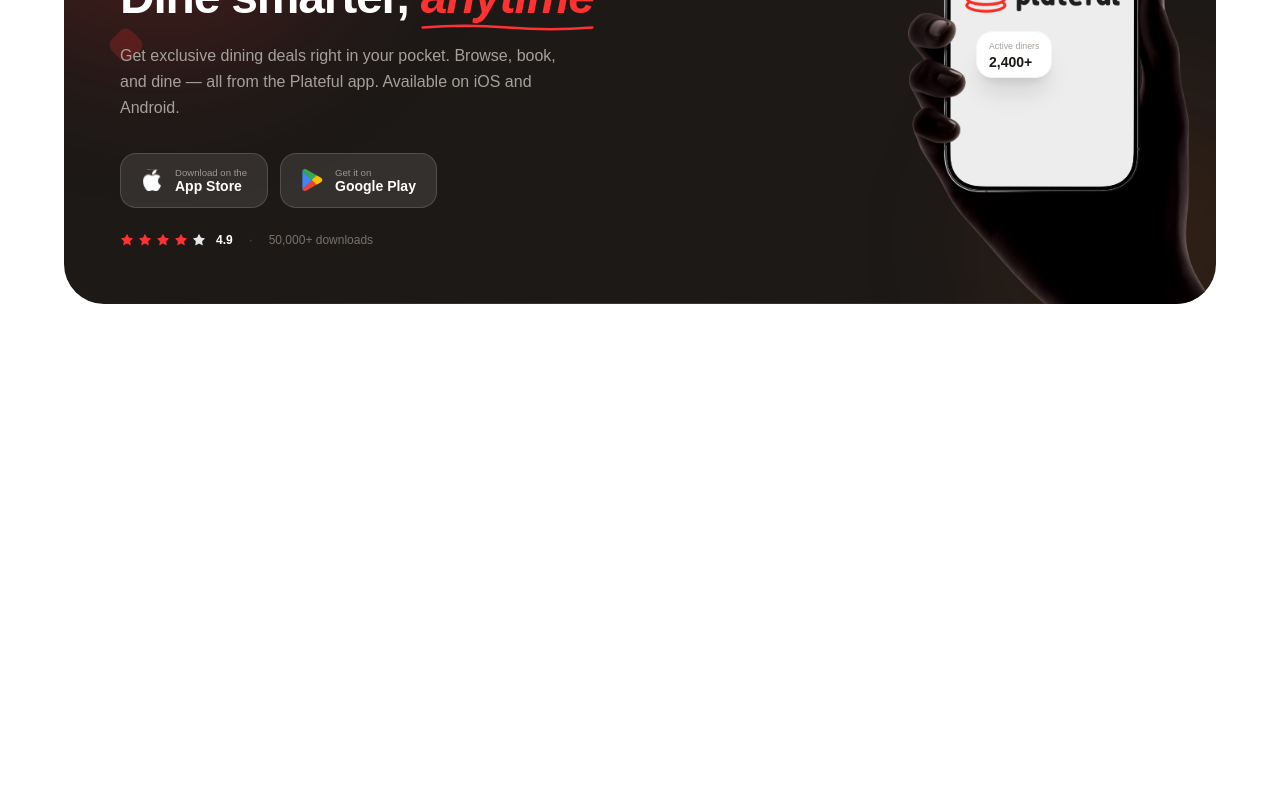
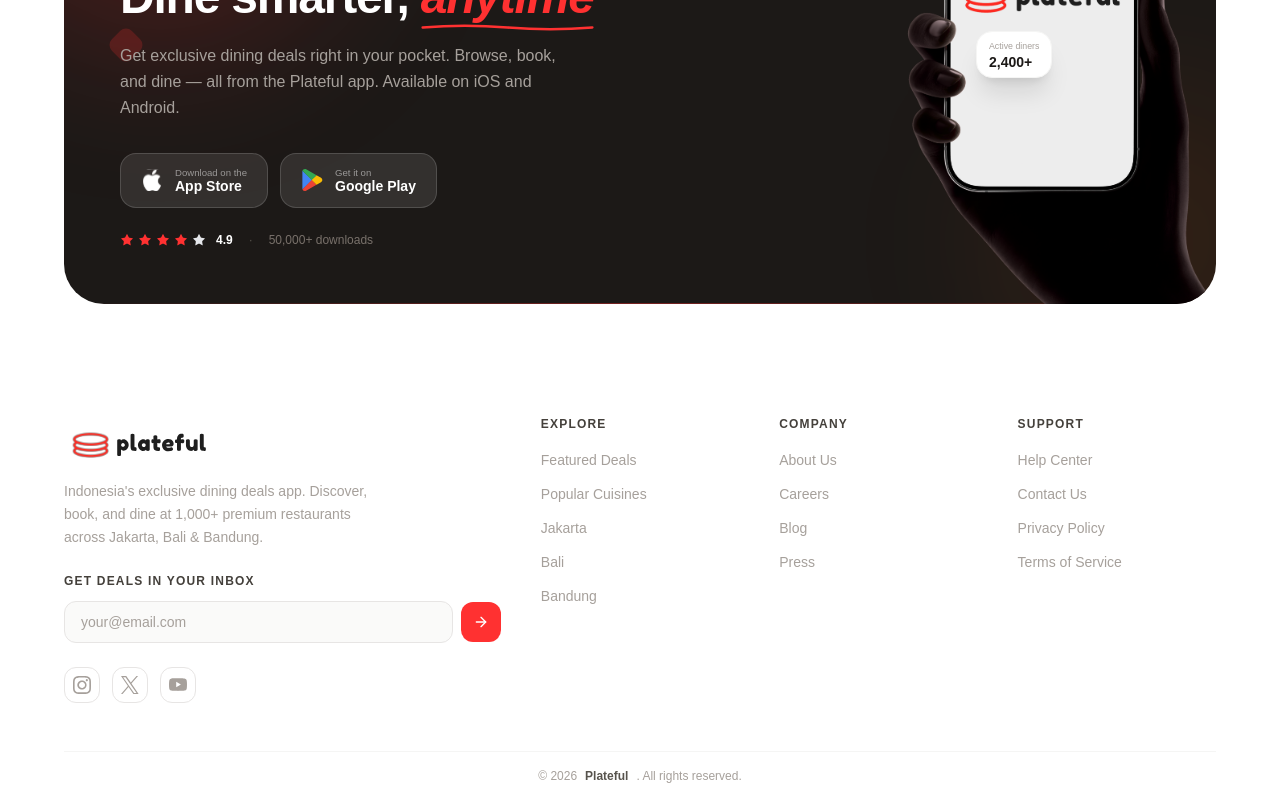
Before and after one commit to hanifakbari/plateful, a Next.js app: page / in a window 1280 px wide. Shown: the part 7238-8038 px from the top of the page. Before the commit the page ends 7598 px from the top, so only its background shows below. Built offline with nearby package versions, Linux system fonts and the light colour scheme.

Commit message:
feat(organisms): add Footer

```diff
--- a/src/app/page.tsx
+++ b/src/app/page.tsx
@@ -1,6 +1,7 @@
 import {
   AppDownload,
   FeaturedDeals,
+  Footer,
   Hero,
   HowItWorks,
   PopularCuisines,
@@ -18,6 +19,7 @@ export default function Home() {
       <PopularCuisines />
       <Testimonials />
       <AppDownload />
+      <Footer />
     </main>
   );
 }
--- /dev/null
+++ b/src/components/organisms/Footer/index.tsx
@@ -0,0 +1,158 @@
+"use client";
+
+import Link from "next/link";
+import Image from "next/image";
+import { ArrowRight } from "lucide-react";
+import { Assets } from "@/assets";
+
+const links = [
+  {
+    heading: "Explore",
+    items: [
+      { label: "Featured Deals", href: "#featured-deals" },
+      { label: "Popular Cuisines", href: "#popular-cuisines" },
+      { label: "Jakarta", href: "/city/jakarta" },
+      { label: "Bali", href: "/city/bali" },
+      { label: "Bandung", href: "/city/bandung" },
+    ],
+  },
+  {
+    heading: "Company",
+    items: [
+      { label: "About Us", href: "# " },
+      { label: "Careers", href: "# " },
+      { label: "Blog", href: "# " },
+      { label: "Press", href: "# " },
+    ],
+  },
+  {
+    heading: "Support",
+    items: [
+      { label: "Help Center", href: "# " },
+      { label: "Contact Us", href: "# " },
+      { label: "Privacy Policy", href: "# " },
+      { label: "Terms of Service", href: "# " },
+    ],
+  },
+];
+
+const socials = [
+  {
+    icon: Assets.Instagram,
+    href: "instargram.com",
+    label: "Follow Plateful on Instagram",
+  },
+  {
+    icon: Assets.X,
+    href: "x.com",
+    label: "Follow Plateful on Twitter",
+  },
+  {
+    icon: Assets.Youtube,
+    href: "youtube.com",
+    label: "Follow Plateful on YouTube",
+  },
+];
+
+export const Footer = () => {
+  return (
+    <footer
+      aria-label="Plateful footer"
+      className="bg-white px-4 pt-14 md:px-10 lg:px-16"
+    >
+      <div className="mx-auto max-w-6xl">
+        {/* Top — logo + newsletter + links */}
+        <div className="mb-12 grid grid-cols-1 gap-10 md:grid-cols-2 lg:grid-cols-5">
+          {/* Brand col */}
+          <div className="lg:col-span-2">
+            <Image
+              src={Assets.Plateful}
+              alt="Plateful logo"
+              width={150}
+              height={150}
+              className="mb-4"
+            />
+            <p className="mt-4 max-w-xs text-sm leading-relaxed font-light text-stone-400">
+              Indonesia&apos;s exclusive dining deals app. Discover, book, and
+              dine at 1,000+ premium restaurants across Jakarta, Bali & Bandung.
+            </p>
+
+            <div className="mt-6">
+              <p className="mb-3 text-xs font-bold tracking-widest text-stone-700 uppercase">
+                Get deals in your inbox
+              </p>
+              <div className="flex items-center gap-2">
+                <input
+                  type="email"
+                  placeholder="your@email.com"
+                  aria-label="Email address for newsletter"
+                  className="flex-1 rounded-xl border border-stone-200 bg-stone-50 px-4 py-2.5 text-sm text-stone-800 transition-colors placeholder:text-stone-400 focus:border-[#ff3131] focus:outline-none"
+                />
+                <button
+                  aria-label="Subscribe to newsletter"
+                  className="flex h-10 w-10 shrink-0 items-center justify-center rounded-xl bg-[#ff3131] text-white transition-all hover:bg-red-600 active:scale-95"
+                >
+                  <ArrowRight size={16} aria-hidden="true" />
+                </button>
+              </div>
+            </div>
+
+            <div className="mt-6 flex items-center gap-3">
+              {socials.map((s, i) => (
+                <Link
+                  key={i}
+                  href={s.href}
+                  aria-label={s.label}
+                  className="flex h-9 w-9 items-center justify-center rounded-xl border border-stone-200 text-stone-400 transition-all hover:border-[#ff3131] hover:text-[#ff3131]"
+                >
+                  <Image
+                    src={s.icon}
+                    alt={s.label}
+                    width={18}
+                    height={18}
+                    className="object-contain"
+                  />
+                </Link>
+              ))}
+            </div>
+          </div>
+
+          {/* Link cols */}
+          {links.map((col) => (
+            <div key={col.heading}>
+              <p className="mb-4 text-xs font-bold tracking-widest text-stone-700 uppercase">
+                {col.heading}
+              </p>
+              <ul className="flex flex-col gap-2.5">
+                {col.items.map((item) => (
+                  <li key={item.label}>
+                    <Link
+                      href={item.href}
+                      className="text-sm text-stone-400 transition-colors hover:text-[#ff3131]"
+                    >
+                      {item.label}
+                    </Link>
+                  </li>
+                ))}
+              </ul>
+            </div>
+          ))}
+        </div>
+
+        {/* Divider */}
+        <div className="border-t border-stone-100" />
+
+        {/* Bottom */}
+        <div className="w-full py-4">
+          <div className="flex justify-center">
+            <p className="flex items-center gap-2 text-xs text-stone-400">
+              © {new Date().getFullYear()}
+              <span className="font-bold text-stone-600">Plateful</span>. All
+              rights reserved.
+            </p>
+          </div>
+        </div>
+      </div>
+    </footer>
+  );
+};
--- a/src/components/organisms/index.tsx
+++ b/src/components/organisms/index.tsx
@@ -5,3 +5,4 @@ export { FeaturedDeals } from "./FeaturedDeals";
 export { PopularCuisines } from "./PopularCuisines";
 export { Testimonials } from "./Testimonials";
 export { AppDownload } from "./AppDownload";
+export { Footer } from "./Footer";
```
